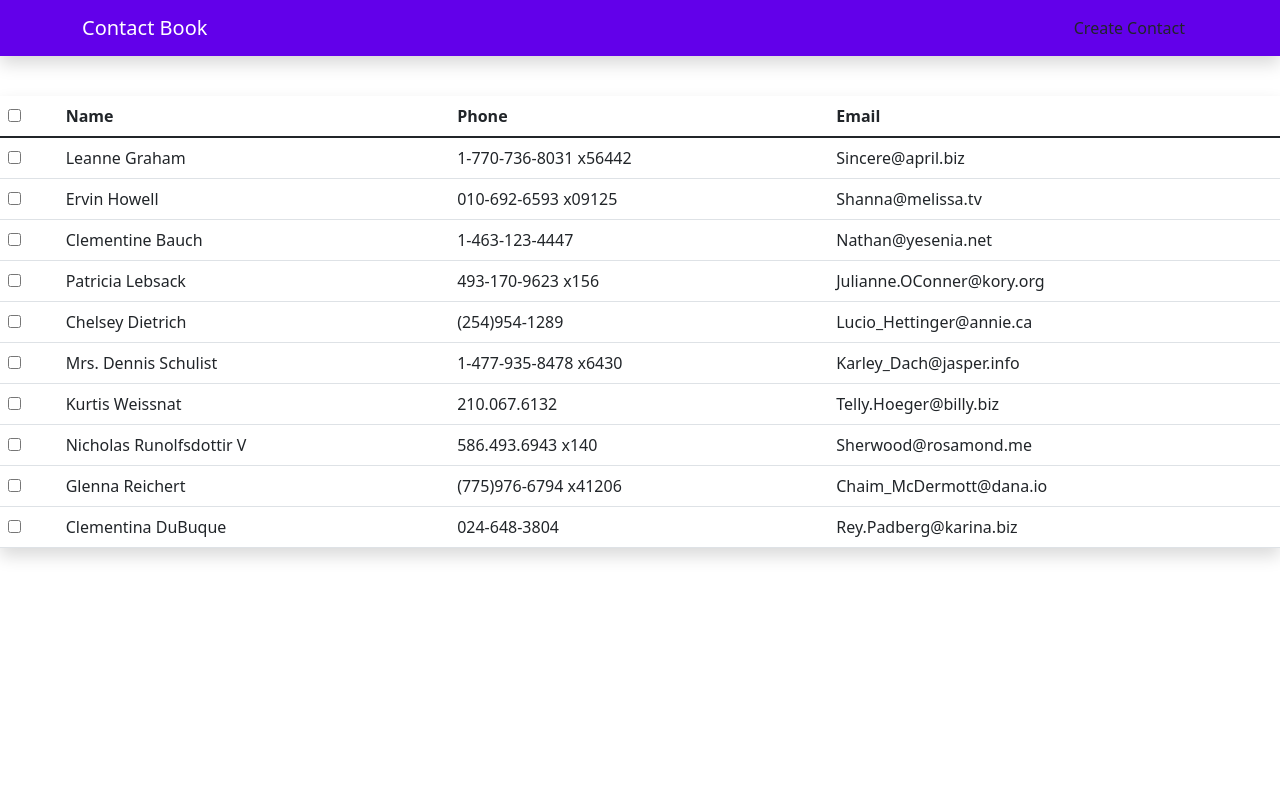
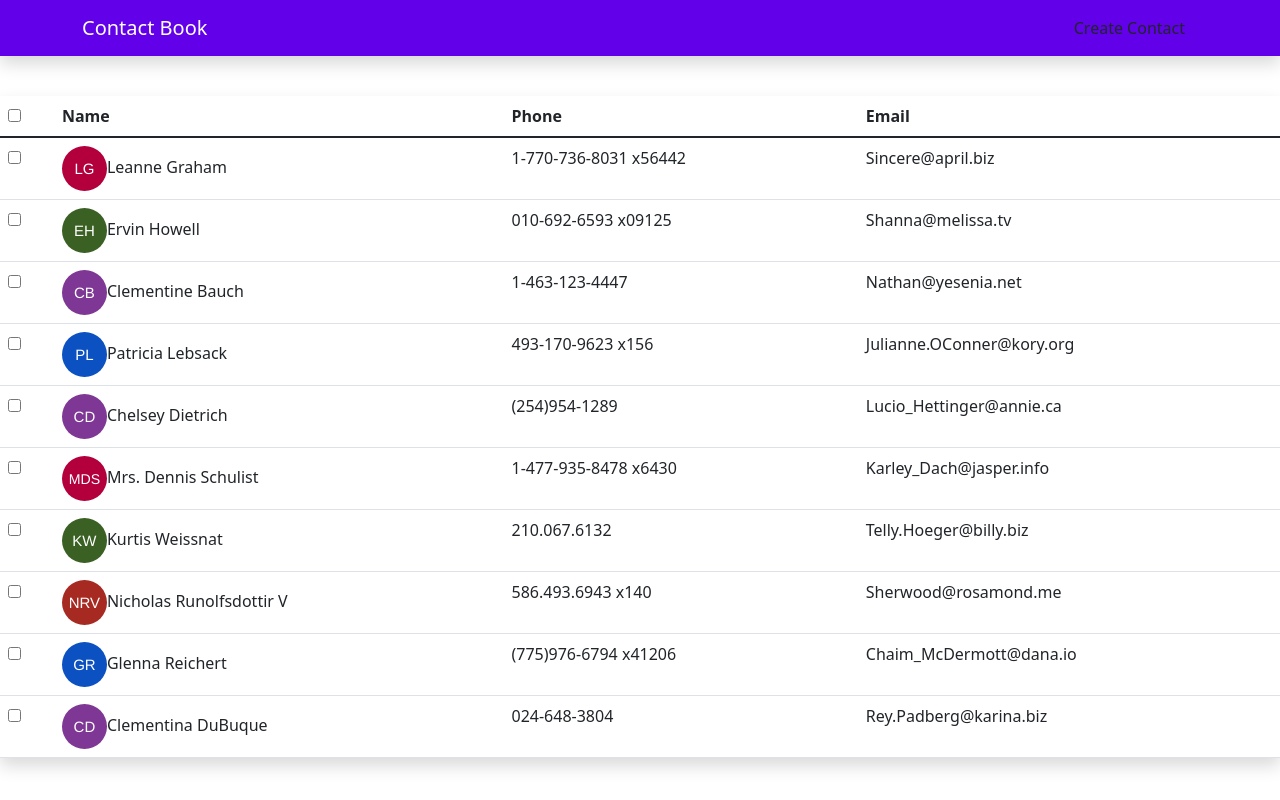
Before and after one commit to Zahid-Sarang/Redux-Contact-app, a React (Create React App) app: page / in a window 1280 px wide. Built offline with nearby package versions, Linux system fonts and the light colour scheme.

Commit message:
display profile added

```diff
--- a/package.json
+++ b/package.json
@@ -9,6 +9,7 @@
     "bootstrap": "^5.1.3",
     "node-sass": "^6.0.1",
     "react": "^17.0.2",
+    "react-avatar": "^4.0.0",
     "react-dom": "^17.0.2",
     "react-redux": "^7.2.6",
     "react-scripts": "4.0.3",
--- /dev/null
+++ b/src/components/contacts/Contact.js
@@ -0,0 +1,21 @@
+import React from 'react'
+import Avatar from 'react-avatar'
+
+const Contact = ({ contact }) => {
+    const {name,phone,email} = contact;
+    return (
+        <tr>
+            <td>
+            <div className="custom-control custom-checkbox">
+                        <input type="checkbox" className="custom-control-input"/>
+                        <label className="custom-control-label"></label>
+                    </div>
+            </td>
+            <td><Avatar className="mr-2" name={name} size="45" round={true}/>{name}</td>
+            <td>{phone}</td>
+            <td>{email}</td>
+        </tr>
+    )
+}
+
+export default Contact
--- a/src/components/contacts/Contacts.js
+++ b/src/components/contacts/Contacts.js
@@ -1,5 +1,6 @@
 import React from 'react';
 import { useSelector } from 'react-redux';
+import Contact from './Contact';
 
 const Contacts = () => {
     const contacts = useSelector(state => state.contacts)
@@ -22,19 +23,7 @@ const Contacts = () => {
   </thead>
   <tbody>
   {
-      contacts.map(contact =>(
-        <tr>
-      <td>
-      <div className="custom-control custom-checkbox">
-                <input type="checkbox" className="custom-control-input"/>
-                <label className="custom-control-label"></label>
-            </div>
-      </td>
-      <td>{contact.name}</td>
-      <td>{contact.phone}</td>
-      <td>{contact.email}</td>
-    </tr>
-      ))
+      contacts.map(contact =><Contact contact={contact}/>  )
   }
 
   </tbody>
```
Also changed, not shown: 1 other file (tests, documents, lock files or other folders).
